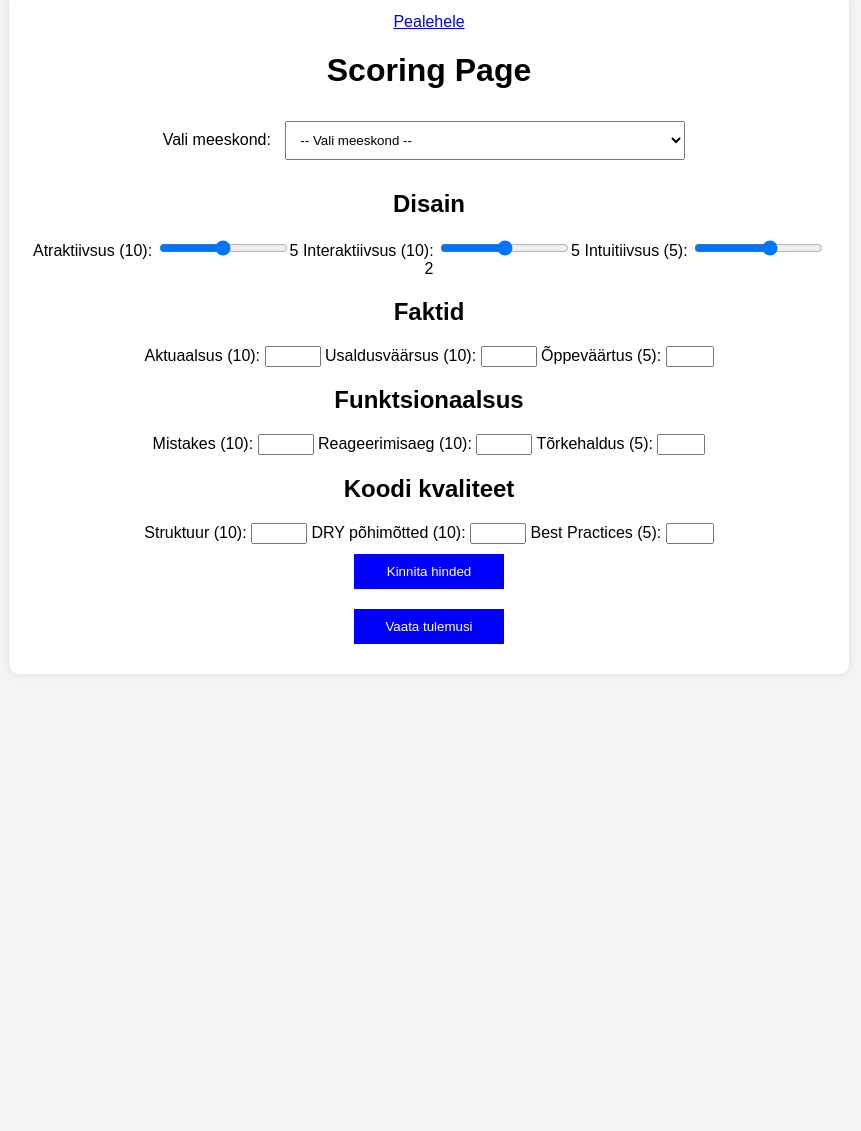
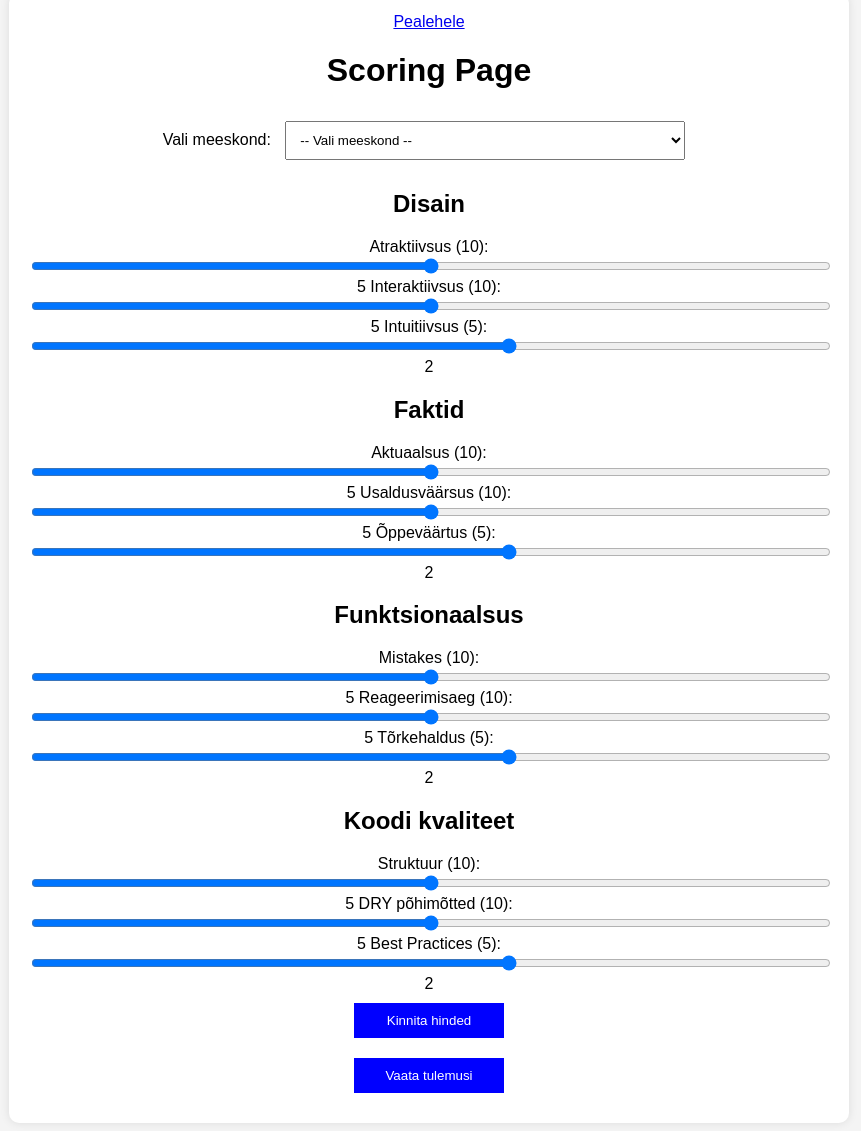
Before and after one commit to MihkelJoesalu/scoreboard, a website: page frontend/score.html in a window 1280 px wide. Shown: the part 107-1238 px from the top of the page, without its empty margins (211-1072 px from the left). Before the commit the page ends 881 px from the top, so only its background shows below. Drawn offline with Linux system fonts and the light colour scheme; no server answers.

Commit message:
UI parandused

```diff
--- a/frontend/api.js
+++ b/frontend/api.js
@@ -5,7 +5,7 @@ async function registerJudge(name) {
   const res = await fetch(`${API_BASE}/judges`, {
     method: "POST",
     headers: { "Content-Type": "application/json" },
-        body: JSON.stringify({ name })
+    body: JSON.stringify({ name }),
   });
   return res.json();
 }
@@ -21,7 +21,7 @@ async function submitScores(judgeName, teamId, scores) {
   const res = await fetch(`${API_BASE}/scores`, {
     method: "POST",
     headers: { "Content-Type": "application/json" },
-        body: JSON.stringify({ judgeName, teamId, scores })
+    body: JSON.stringify({ judgeName, teamId, scores }),
   });
   return res.json();
 }
--- a/frontend/results.js
+++ b/frontend/results.js
@@ -1,7 +1,7 @@
 document.addEventListener("DOMContentLoaded", async function () {
   const resultsTable = document.querySelector("#resultsTable tbody");
 
-    const API_URL = 'https://scoreboard-u4yf.onrender.com';
+  const API_URL = "https://scoreboard-u4yf.onrender.com";
 
   try {
     const response = await fetch(`${API_URL}/api/results`);
@@ -9,7 +9,7 @@ document.addEventListener("DOMContentLoaded", async function () {
 
     results.sort((a, b) => b.total - a.total);
 
-        results.forEach(team => {
+    results.forEach((team) => {
       const row = document.createElement("tr");
 
       row.innerHTML = `
--- a/frontend/score.html
+++ b/frontend/score.html
@@ -1,10 +1,10 @@
 <!DOCTYPE html>
 <html lang="en">
   <head>
-    <meta charset="UTF-8">
-    <meta name="viewport" content="width=device-width, initial-scale=1.0">
+    <meta charset="UTF-8" />
+    <meta name="viewport" content="width=device-width, initial-scale=1.0" />
     <title>Hindamise leht</title>
-    <link rel="stylesheet" href="styles.css">
+    <link rel="stylesheet" href="styles.css" />
   </head>
   <body>
     <div class="container">
@@ -19,27 +19,146 @@
 
       <form id="scoreForm">
         <h2>Disain</h2>
-            <label>Atraktiivsus (10): <input type="range" name="design.visuallyAttractive" max="10" min="0" step="1" oninput="this.nextElementSibling.value = this.value"><output>5</output></label>
-            <label>Interaktiivsus (10): <input type="range" name="design.interactivity" max="10" min="0" step="1" oninput="this.nextElementSibling.value = this.value"><output>5</output></label>
-            <label>Intuitiivsus (5): <input type="range" name="design.intuitivity" max="5" min="0" step="1" oninput="this.nextElementSibling.value = this.value"><output>2</output></label>
+        <label
+          >Atraktiivsus (10):
+          <input
+            type="range"
+            name="design.visuallyAttractive"
+            max="10"
+            min="0"
+            step="1"
+            oninput="this.nextElementSibling.value = this.value"
+          /><output>5</output></label
+        >
+        <label
+          >Interaktiivsus (10):
+          <input
+            type="range"
+            name="design.interactivity"
+            max="10"
+            min="0"
+            step="1"
+            oninput="this.nextElementSibling.value = this.value"
+          /><output>5</output></label
+        >
+        <label
+          >Intuitiivsus (5):
+          <input
+            type="range"
+            name="design.intuitivity"
+            max="5"
+            min="0"
+            step="1"
+            oninput="this.nextElementSibling.value = this.value"
+          /><output>2</output></label
+        >
 
         <h2>Faktid</h2>
-            <label>Aktuaalsus (10): <input type="number" name="factuality.actuality" max="10" min="0"></label>
-            <label>Usaldusväärsus (10): <input type="number" name="factuality.credibility" max="10" min="0"></label>
-            <label>Õppeväärtus (5): <input type="number" name="factuality.learningValue" max="5" min="0"></label>
+        <label
+          >Aktuaalsus (10):
+          <input
+            type="range"
+            name="factuality.actuality"
+            max="10"
+            min="0"
+            step="1"
+            oninput="this.nextElementSibling.value = this.value"
+          /><output>5</output></label
+        >
+        <label
+          >Usaldusväärsus (10):
+          <input
+            type="range"
+            name="factuality.credibility"
+            max="10"
+            min="0"
+            step="1"
+            oninput="this.nextElementSibling.value = this.value"
+          /><output>5</output></label
+        >
+        <label
+          >Õppeväärtus (5):
+          <input
+            type="range"
+            name="factuality.learningValue"
+            max="5"
+            min="0"
+            step="1"
+            oninput="this.nextElementSibling.value = this.value"
+          /><output>2</output></label
+        >
 
         <h2>Funktsionaalsus</h2>
-            <label>Mistakes (10): <input type="number" name="functionality.mistakes" max="10" min="0"></label>
-            <label>Reageerimisaeg (10): <input type="number" name="functionality.reactionTime" max="10" min="0"></label>
-            <label>Tõrkehaldus (5): <input type="number" name="functionality.errorManagement" max="5" min="0"></label>
+        <label
+          >Mistakes (10):
+          <input
+            type="range"
+            name="functionality.mistakes"
+            max="10"
+            min="0"
+            step="1"
+            oninput="this.nextElementSibling.value = this.value"
+          /><output>5</output></label
+        >
+        <label
+          >Reageerimisaeg (10):
+          <input
+            type="range"
+            name="functionality.reactionTime"
+            max="10"
+            min="0"
+            step="1"
+            oninput="this.nextElementSibling.value = this.value"
+          /><output>5</output></label
+        >
+        <label
+          >Tõrkehaldus (5):
+          <input
+            type="range"
+            name="functionality.errorManagement"
+            max="5"
+            min="0"
+            step="1"
+            oninput="this.nextElementSibling.value = this.value"
+          /><output>2</output></label
+        >
 
         <h2>Koodi kvaliteet</h2>
-            <label>Struktuur (10): <input type="number" name="codeQuality.structure" max="10" min="0"></label>
-            <label>DRY põhimõtted (10): <input type="number" name="codeQuality.dryPrinciples" max="10" min="0"></label>
-            <label>Best Practices (5): <input type="number" name="codeQuality.bestPractices" max="5" min="0"></label>
-            <br>
+        <label
+          >Struktuur (10):
+          <input
+            type="range"
+            name="codeQuality.structure"
+            max="10"
+            min="0"
+            step="1"
+            oninput="this.nextElementSibling.value = this.value"
+          /><output>5</output></label
+        >
+        <label
+          >DRY põhimõtted (10):
+          <input
+            type="range"
+            name="codeQuality.dryPrinciples"
+            max="10"
+            min="0"
+            step="1"
+            oninput="this.nextElementSibling.value = this.value"
+          /><output>5</output></label
+        >
+        <label
+          >Best Practices (5):
+          <input
+            type="range"
+            name="codeQuality.bestPractices"
+            max="5"
+            min="0"
+            step="1"
+            oninput="this.nextElementSibling.value = this.value"
+          /><output>2</output></label
+        >
+        <br />
         <button type="submit">Kinnita hinded</button>
-
       </form>
 
       <button id="seeResultsBtn">Vaata tulemusi</button>
--- a/frontend/scoring.js
+++ b/frontend/scoring.js
@@ -9,14 +9,16 @@ document.addEventListener("DOMContentLoaded", async function () {
         window.location.href = "index.html"; // Redirect if judge not selected
         return;
     }*/
-    const API_URL = 'https://scoreboard-u4yf.onrender.com';
+  const API_URL = "https://scoreboard-u4yf.onrender.com";
 
-    // Fetch all judges (you mentioned judges, so we'll adjust for that)
+  // Fetch all judges
   const judgesRes = await fetch(`${API_URL}/api/judges`);
   const judges = await judgesRes.json();
 
   // Find the judge by ID or Name
-    const judgeData = judges.find(judge => judge._id === judgeId || judge.name === judgeName);
+  const judgeData = judges.find(
+    (judge) => judge._id === judgeId || judge.name === judgeName
+  );
 
   if (!judgeData) {
     console.error("Hindajat ei leitud");
@@ -27,11 +29,12 @@ document.addEventListener("DOMContentLoaded", async function () {
   judgeNameEl.textContent = `Judge: ${judgeData.name}`;
 
   // Fetch teams that haven't been rated by this judge
-    console.log("Kohtuniku nimi:", judgeName);
-    const teamsRes = await fetch(`${API_URL}/api/unrated-teams/${judgeData.name}`);
+  const teamsRes = await fetch(
+    `${API_URL}/api/unrated-teams/${judgeData.name}`
+  );
   const teams = await teamsRes.json();
 
-    teams.forEach(team => {
+  teams.forEach((team) => {
     let option = document.createElement("option");
     option.value = team._id;
     option.textContent = team.name;
@@ -69,18 +72,18 @@ document.addEventListener("DOMContentLoaded", async function () {
         structure: Number(formData.get("codeQuality.structure")),
         dryPrinciples: Number(formData.get("codeQuality.dryPrinciples")),
         bestPractices: Number(formData.get("codeQuality.bestPractices")),
-            }
+      },
     };
 
     // Send scores to backend
     const response = await fetch(`${API_URL}/api/rate`, {
       method: "POST",
       headers: { "Content-Type": "application/json" },
-            body: JSON.stringify({ judgeId, teamId, scores })
+      body: JSON.stringify({ judgeId, teamId, scores }),
     });
 
     if (response.ok) {
-            alert("Score submitted successfully!");
+      alert("Hindamine õnnestus!");
 
       // Remove rated team from dropdown
       teamSelect.querySelector(`option[value="${teamId}"]`).remove();
@@ -90,10 +93,12 @@ document.addEventListener("DOMContentLoaded", async function () {
         window.location.href = "results.html";
       }
     } else {
-            alert("Error submitting score!");
+      alert("Hindamisel tekkis viga!");
     }
   });
-    document.getElementById("seeResultsBtn").addEventListener("click", function () {
+  document
+    .getElementById("seeResultsBtn")
+    .addEventListener("click", function () {
       window.location.href = "results.html";
     });
 });
--- a/frontend/styles.css
+++ b/frontend/styles.css
@@ -17,6 +17,10 @@ select, button {
     margin: 10px;
     padding: 10px;
     width: 50%;
+}
+
+input[type="range"] {
+    width: 100%;
 }
 
 button {
```
Also changed, not shown: frontend/results.html (+5 -4 lines), frontend/script.js (+5 -5 lines), index.html (+3 -0 lines), server.js (+108 -48 lines). Lines whose indentation alone changed are shown as unchanged.
